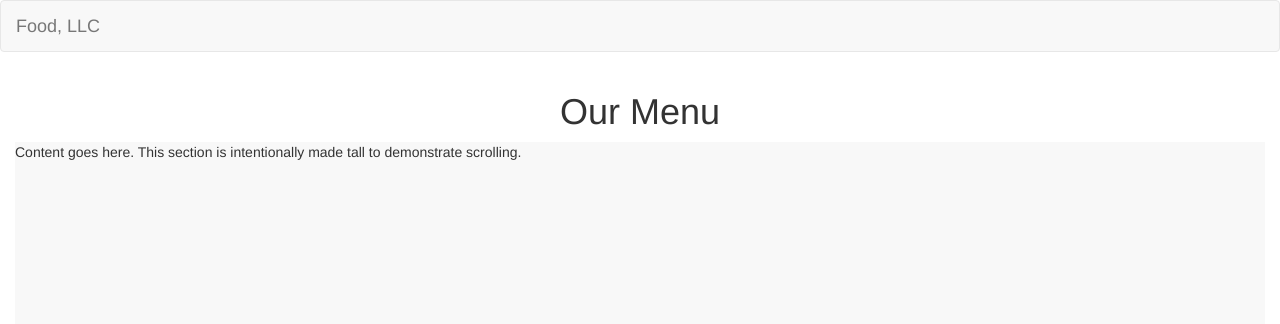
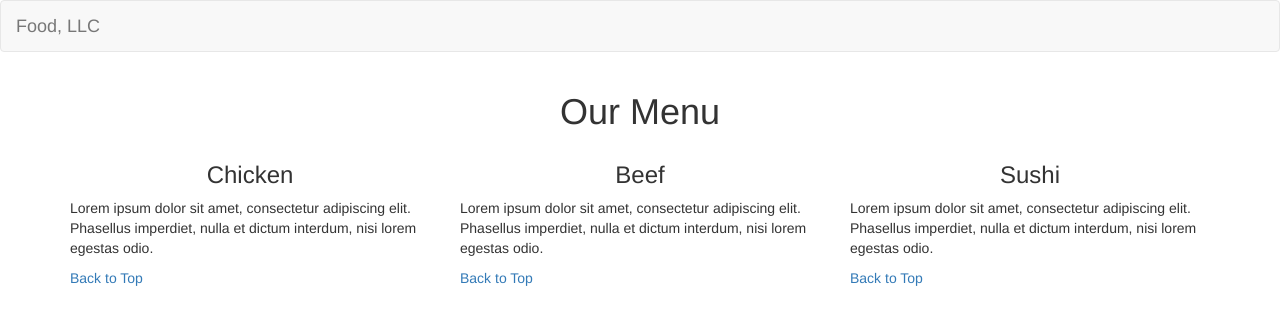
Before and after one commit to ping3338/Module-3-Coding-Assignment, a plain HTML site: page index.html in a window 1280 px wide. Drawn offline with nearby package versions, Linux system fonts and the light colour scheme.

Commit message:
index.html

```diff
--- a/index.html
+++ b/index.html
@@ -23,9 +23,9 @@
 
       <div class="collapse navbar-collapse" id="navbar-collapse">
         <ul class="nav navbar-nav visible-xs">
-          <li><a href="#">Chicken</a></li>
-          <li><a href="#">Beef</a></li>
-          <li><a href="#">Sushi</a></li>
+          <li><a href="#chicken">Chicken</a></li>
+          <li><a href="#beef">Beef</a></li>
+          <li><a href="#sushi">Sushi</a></li>
         </ul>
       </div>
     </div>
@@ -40,14 +40,23 @@
     </div>
   </div>
 
-  <!-- Tall Section -->
-  <div class="container-fluid">
+  <!-- Sections -->
+  <div class="container">
     <div class="row">
-      <div class="col-xs-12">
-        <div class="tall-section">
-          <p>Content goes here. This section is intentionally made tall to demonstrate scrolling.</p>
-          <!-- Add more content or set height using CSS -->
-        </div>
+      <div id="chicken" class="col-xs-12 col-sm-6 col-md-4 section">
+        <h3 class="text-center">Chicken</h3>
+        <p>Lorem ipsum dolor sit amet, consectetur adipiscing elit. Phasellus imperdiet, nulla et dictum interdum, nisi lorem egestas odio.</p>
+        <a href="#top">Back to Top</a>
+      </div>
+      <div id="beef" class="col-xs-12 col-sm-6 col-md-4 section">
+        <h3 class="text-center">Beef</h3>
+        <p>Lorem ipsum dolor sit amet, consectetur adipiscing elit. Phasellus imperdiet, nulla et dictum interdum, nisi lorem egestas odio.</p>
+        <a href="#top">Back to Top</a>
+      </div>
+      <div id="sushi" class="col-xs-12 col-sm-12 col-md-4 section">
+        <h3 class="text-center">Sushi</h3>
+        <p>Lorem ipsum dolor sit amet, consectetur adipiscing elit. Phasellus imperdiet, nulla et dictum interdum, nisi lorem egestas odio.</p>
+        <a href="#top">Back to Top</a>
       </div>
     </div>
   </div>
```
